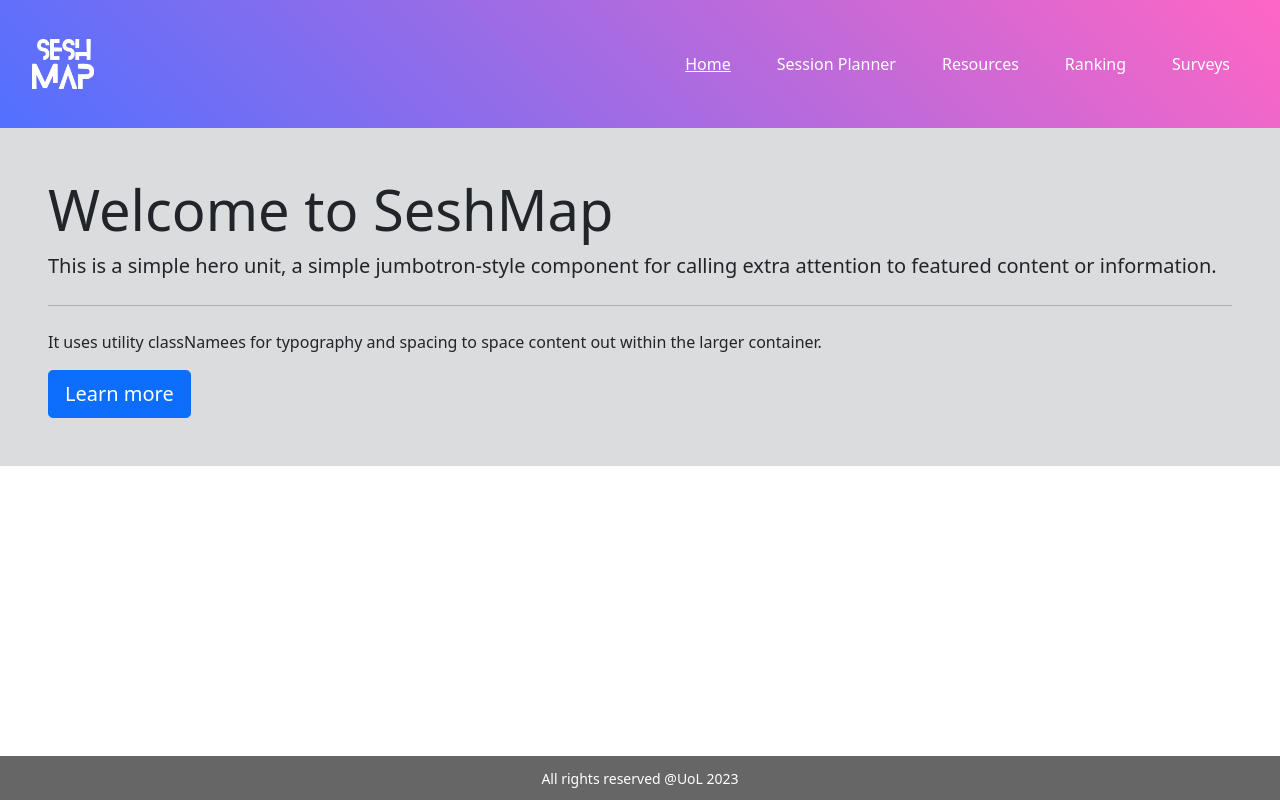
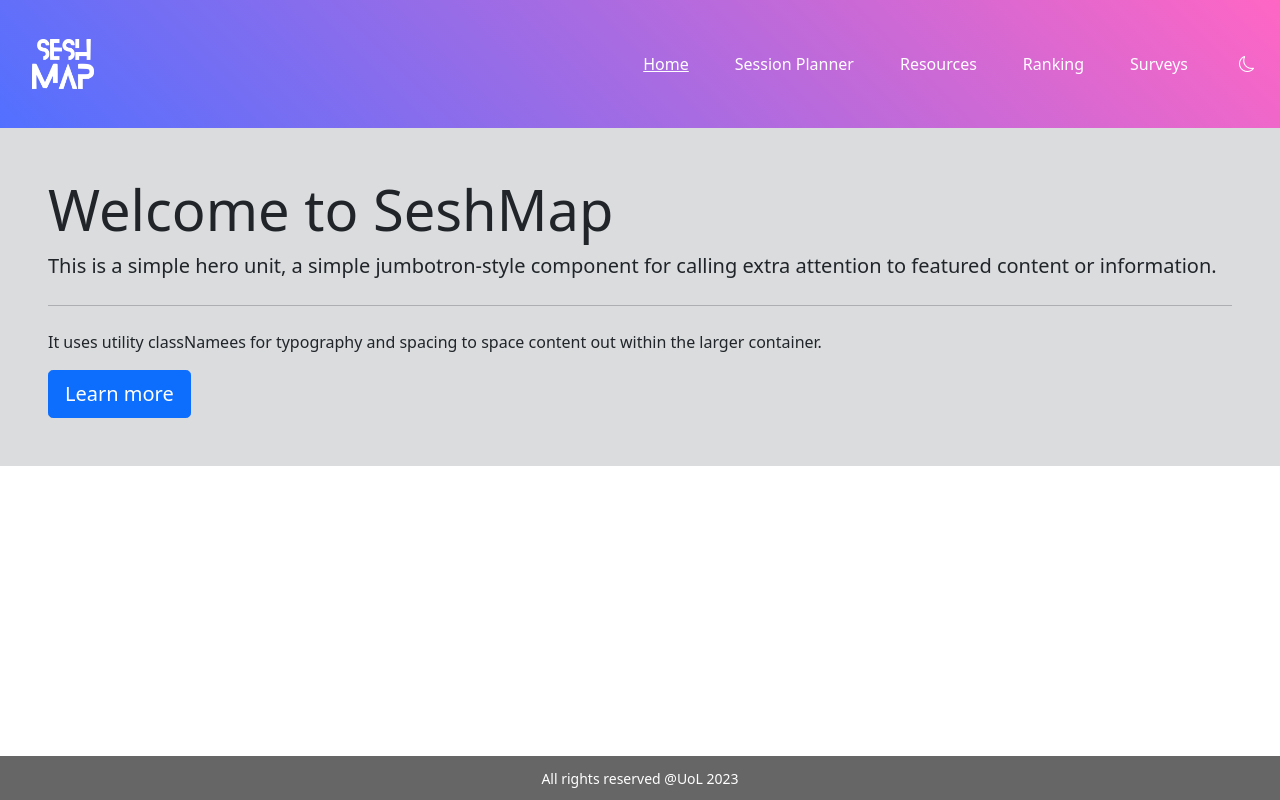
Before and after one commit to jberkovica/SeshMap, a React (Create React App) app: page / in a window 1280 px wide. Built offline with nearby package versions, Linux system fonts and the light colour scheme.

Commit message:
Dark mode initial implementation

```diff
--- a/package.json
+++ b/package.json
@@ -39,6 +39,7 @@
     "webpack-cli": "^5.1.4"
   },
   "dependencies": {
+    "bootstrap-icons": "^1.10.5",
     "csv-parser": "^3.0.0",
     "firebase": "^10.1.0",
     "fs": "^0.0.1-security",
--- a/src/App.css
+++ b/src/App.css
@@ -1,3 +1,10 @@
+.App {
+  display: flex;
+  flex-direction: column;
+  /* Set minimum height of the content container */
+  min-height: 100vh;
+}
+
 .navbar-custom {
   background: linear-gradient(45deg, #5270FF, #FF66C4);
 }
@@ -73,3 +80,20 @@
   background-color: #a3a4a5;
   border-radius: .3rem;
 }
+
+/* Dark mode styles */
+.dark-mode {
+  background-color: #484848 !important;
+  color: #ffffff !important;
+}
+
+/* Styles for table inside .dark-mode */
+.dark-mode table td,
+.dark-mode table th {
+  color: #ffffff !important;
+  /* Other table cell styles */
+}
+
+.dark-mode table {
+border-color: #666666;
+}
--- a/src/App.js
+++ b/src/App.js
@@ -1,4 +1,4 @@
-import React from "react";
+import React, { useState } from "react";
 import {
     BrowserRouter as Router,
     Link,
@@ -6,6 +6,7 @@ import {
     Route,
     Routes,
 } from "react-router-dom";
+import "bootstrap-icons/font/bootstrap-icons.css";
 
 import Home from "./pages/Home";
 import SessionPlanner from "./pages/SessionPlanner";
@@ -16,9 +17,17 @@ import Resources from "./pages/Resources";
 import "./App.css";
 
 function App() {
+    const [isDarkMode, setIsDarkMode] = useState(false);
+
+    // TODO: save dark mode state to session store
+
+    const toggleDarkMode = () => {
+        setIsDarkMode(!isDarkMode);
+        // You can apply your dark theme styles here
+    };
     return (
         <Router>
-            <div className="App">
+            <div className={`App ${isDarkMode ? "dark-mode" : ""}`}>
                 <nav className="navbar navbar-expand-lg navbar-custom">
                     <div className="container-fluid">
                         <Link to="/" className="navbar-brand">
@@ -74,6 +83,16 @@ function App() {
                                     </NavLink>
                                 </li>
                             </ul>
+                            <button
+                                className="btn btn-link text-white"
+                                onClick={toggleDarkMode}
+                            >
+                                <i
+                                    className={`bi ${
+                                        isDarkMode ? "bi-sun" : "bi-moon"
+                                    }`}
+                                ></i>
+                            </button>
                         </div>
                     </div>
                 </nav>
--- a/src/pages/Ranking.js
+++ b/src/pages/Ranking.js
@@ -118,7 +118,7 @@ const LevelData = ({ selectedLevel }) => {
                 {/* Module comparison */}
                 {/* TODO: add sorting option by column */}
                 <h5 className="text-center mb-5">Modules comparison</h5>
-                <table className="table table-striped mb-5">
+                <table className="table table-hover table-striped mb-5">
                     <thead>
                         <tr>
                             <th scope="col">Short</th>
@@ -137,9 +137,10 @@ const LevelData = ({ selectedLevel }) => {
 
                 {/* Module ranking */}
                 <h5 className="text-center mb-5">Modules ranking</h5>
-                <table className="table table-fixed table-striped mt-5">
+                <table className="table table-hover table-fixed table-striped mt-5">
                     <thead>
                         <tr>
+                            {/* TODO: list of headers should be the same as keys in surveys.js */}
                             <th scope="col">Short</th>
                             <th scope="col">Difficulty</th>
                             <th scope="col">Time</th>
```
Also changed, not shown: 1 other file (tests, documents, lock files or other folders).
